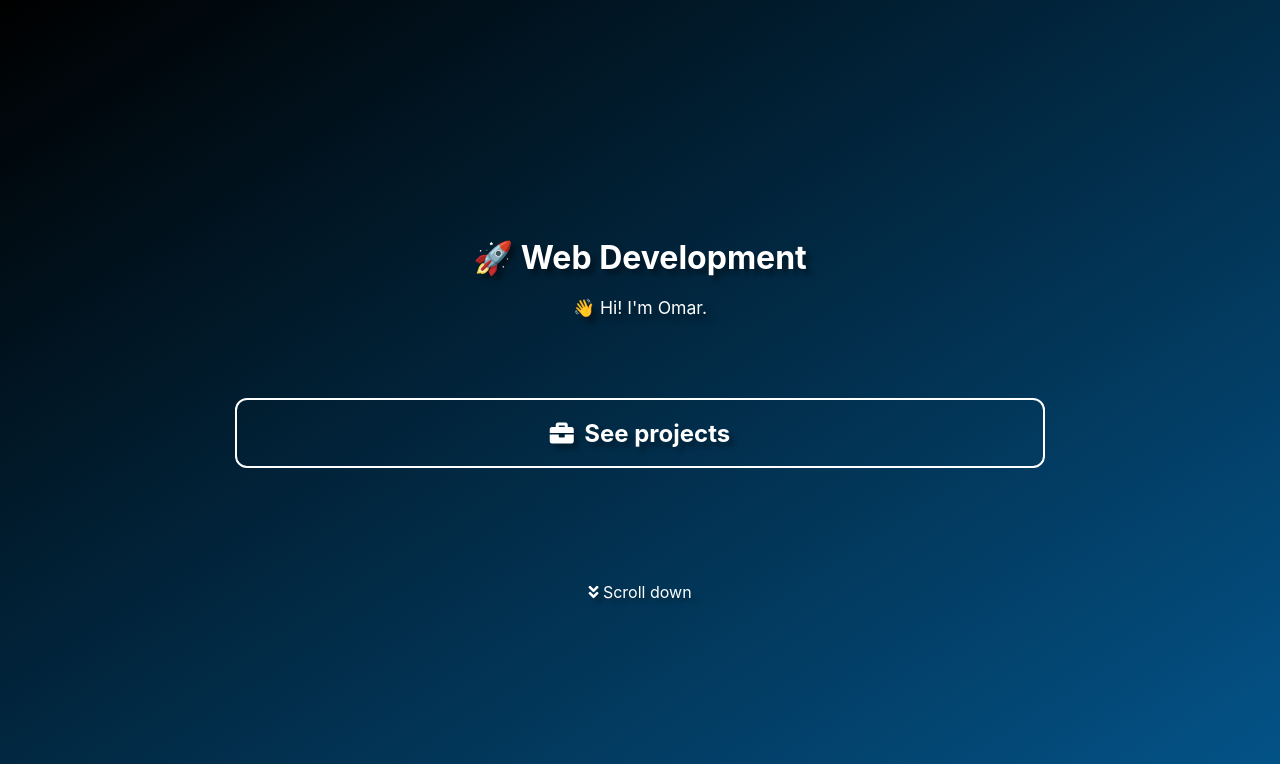
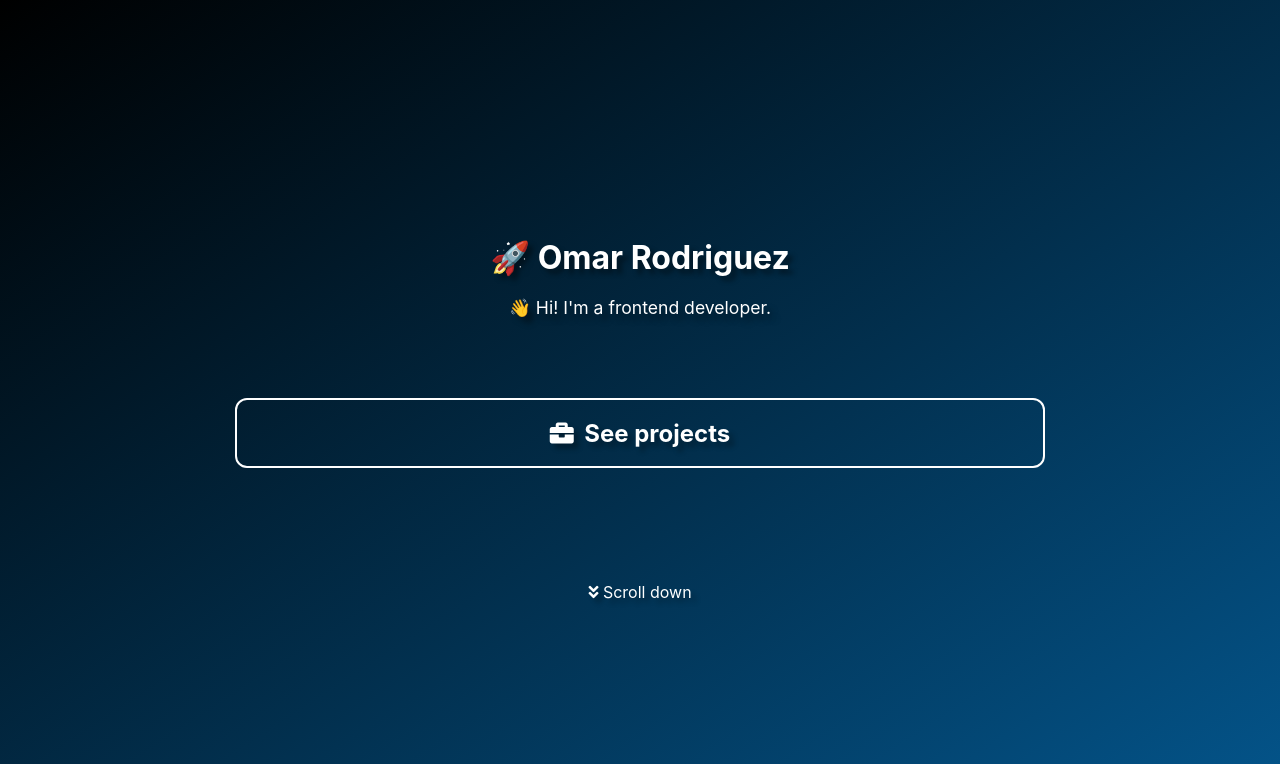
Before and after one commit to omar48121/omar48121.github.com, a plain HTML site: page personalweb/index.html in a window 1280 px wide. Shown: the top 764 px of the page. Drawn offline with Linux system fonts and the light colour scheme.

Commit message:
git test from terminal

```diff
--- a/personalweb/index.html
+++ b/personalweb/index.html
@@ -11,8 +11,8 @@
 </head>
 <body>
     <header>
-        <h1 class="main-title">🚀 Web Development</h1>
-        <p class="main-text">Hi! I'm Omar.</p>
+        <h1 class="main-title">🚀 Omar Rodriguez</h1>
+        <p class="main-text">Hi! I'm a frontend developer.</p>
     </header>
     <main>
         <div class="portfolio">
```
